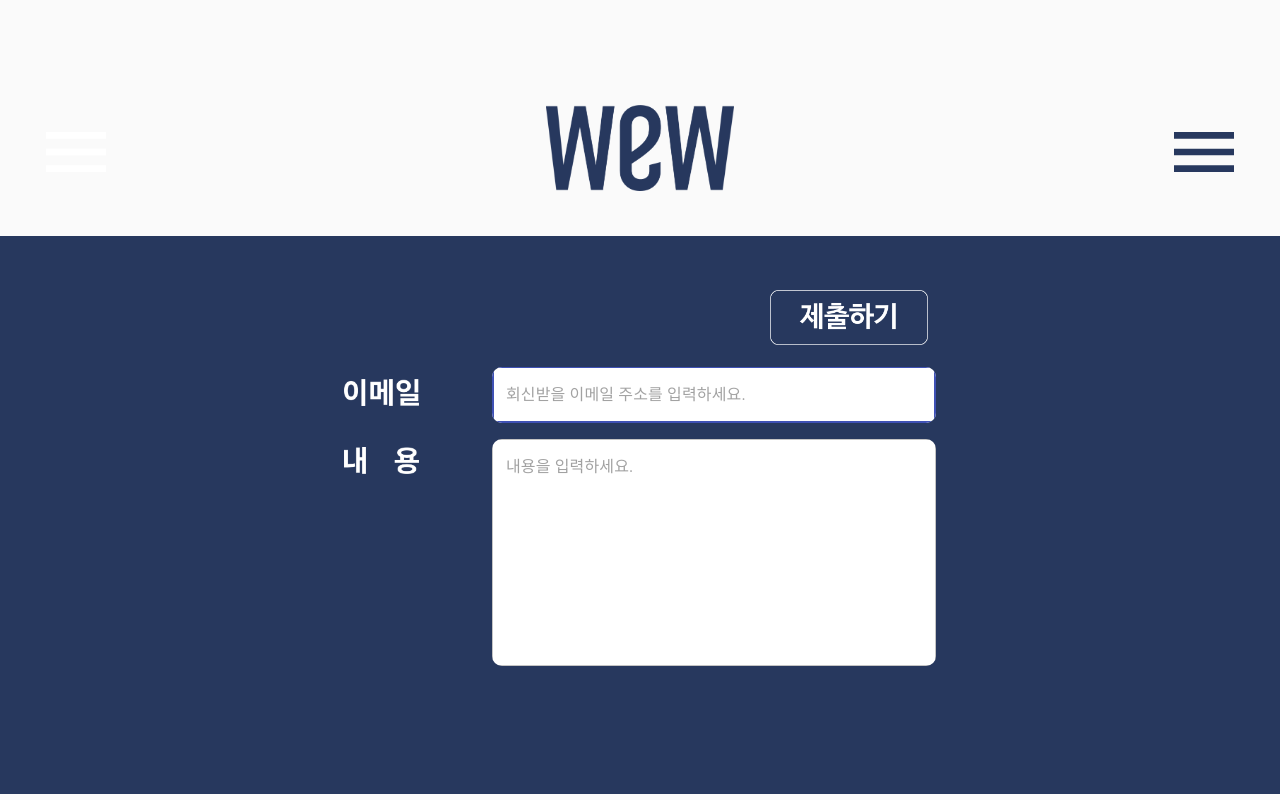
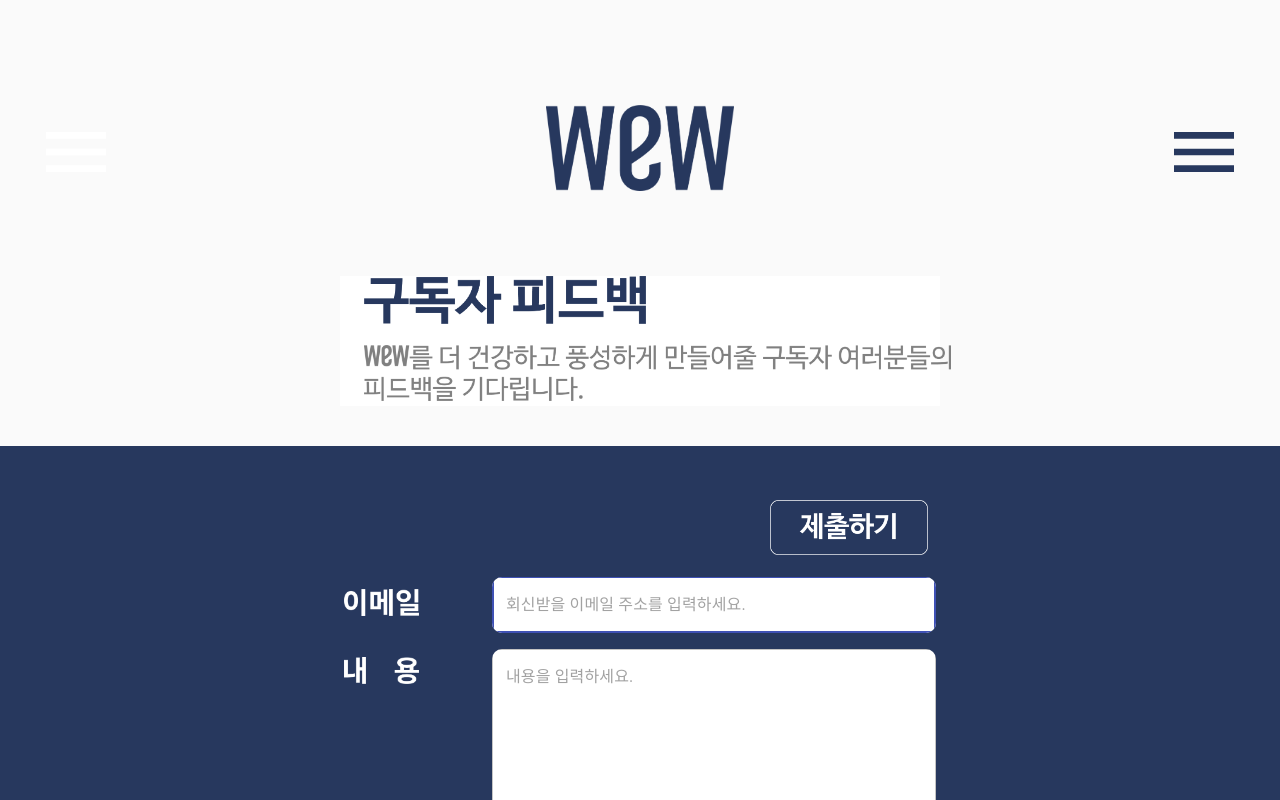
Before and after one commit to Su-Kyung/WEW, a React (Create React App) app: page /feedback in a window 1280 px wide. Shown: the top 800 px of the page. Built offline with nearby package versions, Linux system fonts and the light colour scheme.

Commit message:
피드백 페이지 제목 및 오류 수정
- 소개 페이지: 코드 가독성 보완

```diff
--- a/src/pages/Feedback.js
+++ b/src/pages/Feedback.js
@@ -16,10 +16,19 @@ const useStyles = makeStyles((theme) => ({
     display: 'flex',
     flexDirection: 'column',
     alignItems: 'center',
-    margin: theme.spacing(20),
+    marginLeft: theme.spacing(20),
+    marginRight: theme.spacing(20),
   },
   areaIndigo: {
     backgroundColor: '#27385e',
+  },
+  areaWhite: {
+    backgroundColor: '#fff',
+    marginTop: theme.spacing(9),
+  },
+  subtitle: {
+    marginTop: theme.spacing(2),
+    marginBottom: theme.spacing(5),
   },
   form: {
     width: '100%', // Fix IE 11 issue.
@@ -46,9 +55,23 @@ const Feedback = () => {
 
   return (
     <div>
+      <Container
+        component="subHeader"
+        maxWidth="sm"
+        className={classes.areaWhite} >
+          <div>
+            <img src="feedback_title.png" width="281.7px" ></img>
+          </div>
+          <div className={classes.subtitle}>
+            <img src="feedback_subtitle.png" width="587.1px"></img>
+          </div>
+
+      </Container>
+
       <Container component="main1" maxWidth="xl" className={classes.areaIndigo} >
         <Container component="main" maxWidth="md">
           <CssBaseline />
+
           <div className={classes.paper} >
             <form className={classes.form} noValidate>
               <Grid container justify="flex-end">
@@ -63,6 +86,7 @@ const Feedback = () => {
                 <Grid item xs={12} sm={3}>
                   <img src="feedback_email.png" height="27px"/>
                 </Grid>
+
                 <Grid item xs={12} sm={9}>
                   <TextField
                     id="feedback_email"
```
Also changed, not shown: public/feedback_subtitle.png (added), public/feedback_title.png (added), src/pages/About.js (indentation only). Lines whose indentation alone changed are shown as unchanged.
